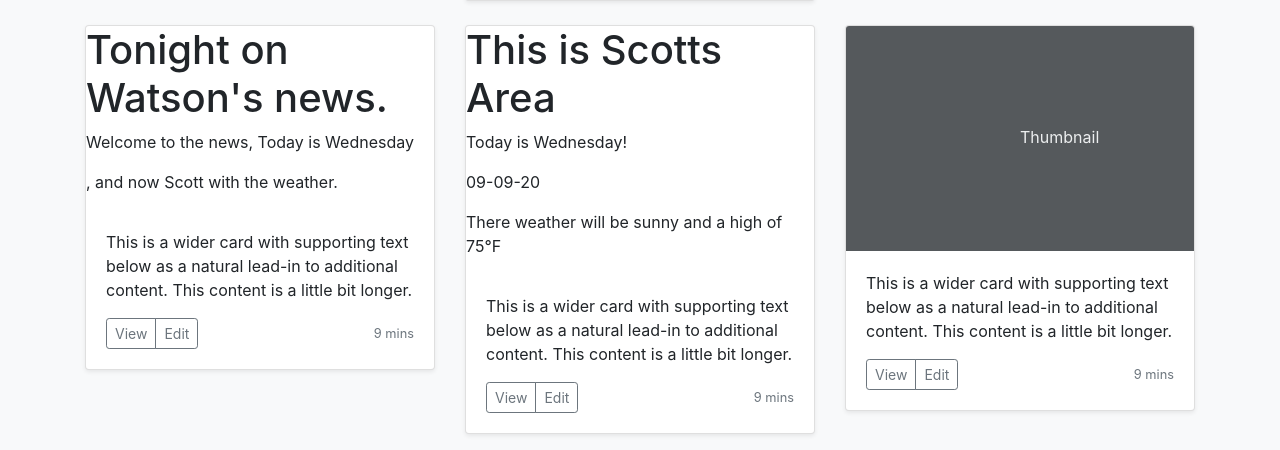
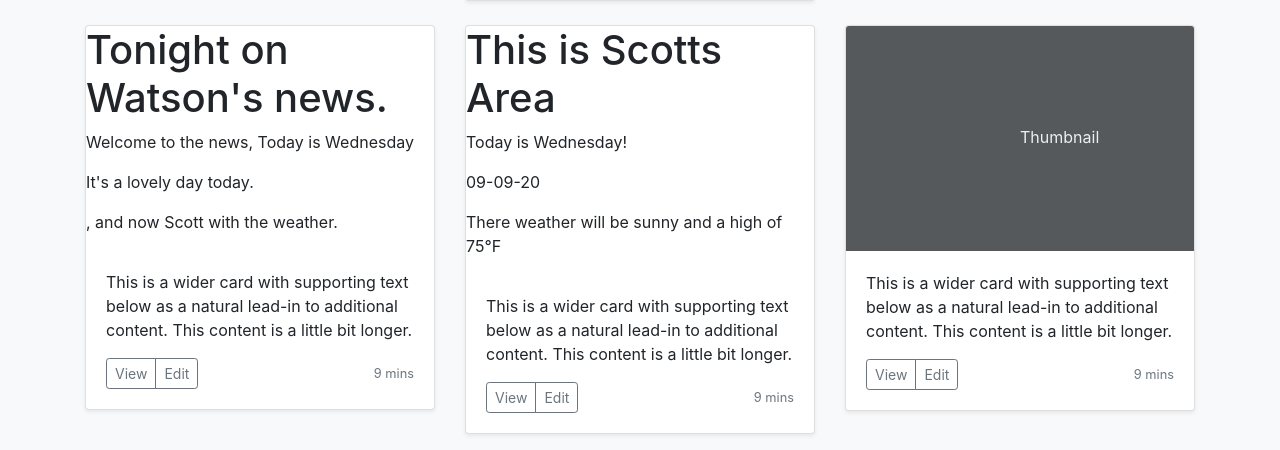
Before and after one commit to gsantella/git-practice, a PHP site: page / in a window 1280 px wide. Shown: the part 1140-1590 px from the top of the page. Run offline with PHP 8.4, Linux system fonts and the light colour scheme.

Commit message:
Added lovely day line to sam.php

```diff
--- a/src/includes/sam.php
+++ b/src/includes/sam.php
@@ -1,3 +1,4 @@
 <h1>Tonight on Watson's news.</h1>
 <p>Welcome to the news, Today is <?= date('l') ?></p>
+<p>It's a lovely day today.</p>
 <p>, and now Scott with the weather.</p>
```
